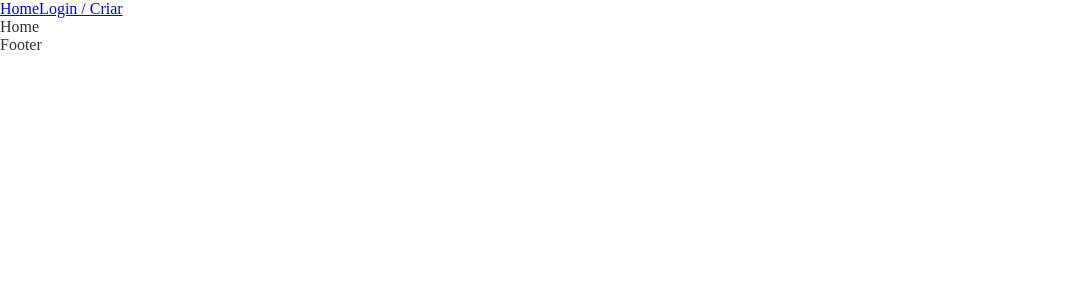
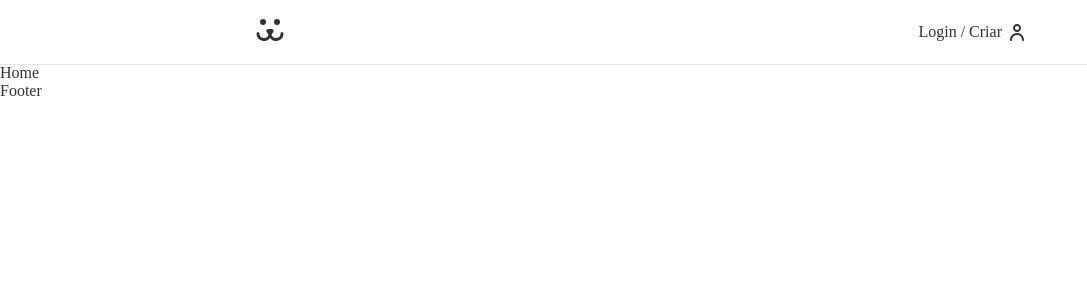
Before and after one commit to paulotks/dogz, a React (Vite) app: page / in a window 1280 px wide. Shown: the top 300 px of the page, without its empty margins (0-1087 px from the left). Built offline with nearby package versions, Linux system fonts and the light colour scheme.

Commit message:
feat: componente header

```diff
--- a/src/App.css
+++ b/src/App.css
@@ -3,6 +3,7 @@
 }
 
 body {
+  padding-top: 4rem;
   margin: 0px;
   color: #333;
   --type-first: Helvetica, Arial, sans-serif;
@@ -37,9 +38,12 @@
   color: #333;
 }
 
+a {
+  text-decoration: none;
+}
+
 .container {
   max-width: 50rem;
   padding: 0 1rem;
   margin: 0 auto;
-
 }
--- a/src/components/Header.jsx
+++ b/src/components/Header.jsx
@@ -1,16 +1,21 @@
-import React from 'react'
-import styles from './Header.module.css'
-import { Link } from 'react-router-dom'
+import React from "react";
+import styles from "./Header.module.css";
+import { Link } from "react-router-dom";
+import Dogs from "../Assets/dogs.svg?react";
 
 const Header = () => {
   return (
-    <div className={styles.header}>
-      <nav>
-        <Link to="/">Home</Link>
-        <Link to="/login">Login / Criar</Link>
+    <header className={styles.header}>
+      <nav className={`${styles.nav} container`}>
+        <Link className={styles.logo} to="/" aria-label="Dogs - Home">
+          <Dogs />
+        </Link>
+        <Link className={styles.login} to="/login">
+          Login / Criar
+        </Link>
       </nav>
-    </div>
-  )
-}
+    </header>
+  );
+};
 
-export default Header
+export default Header;
--- a/src/components/Header.module.css
+++ b/src/components/Header.module.css
@@ -0,0 +1,36 @@
+.header {
+  box-shadow: 0px 1px 1px rgba(0, 0, 0, 0.1);
+  position: fixed;
+  width: 100%;
+  z-index: 100;
+  background: white;
+  top: 0;
+}
+
+.nav {
+  display: flex;
+  justify-content: space-between;
+  align-items: center;
+  height: 4rem;
+}
+
+.logo {
+  padding: 0.5rem 0;
+}
+
+.login {
+  color: #333;
+  display: flex;
+  align-items: center;
+}
+
+.login::after {
+  content: '';
+  display: inline-block;
+  width: 14px;
+  height: 17px;
+  background: url('../Assets/usuario.svg') no-repeat center center;
+  margin-left: .5rem;
+  position: relative;
+  top: -1;
+}
```
